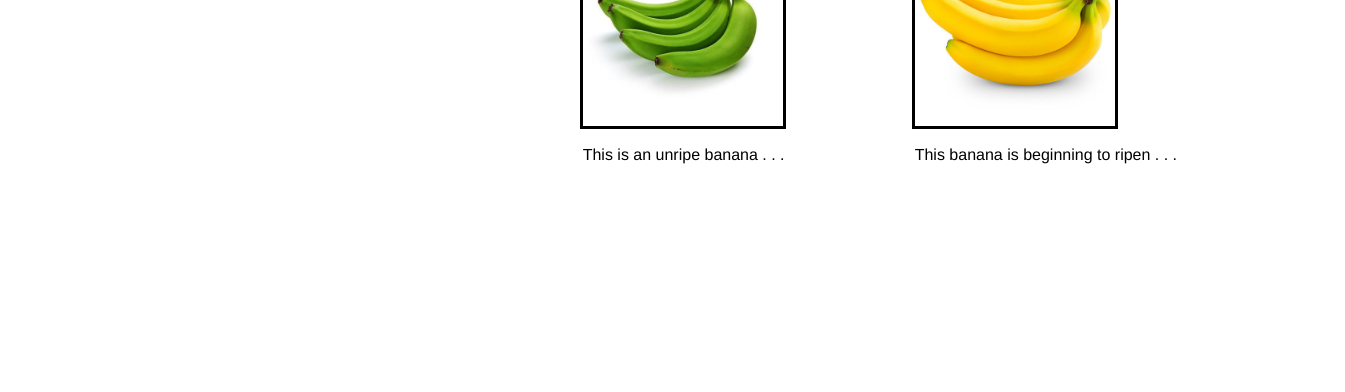
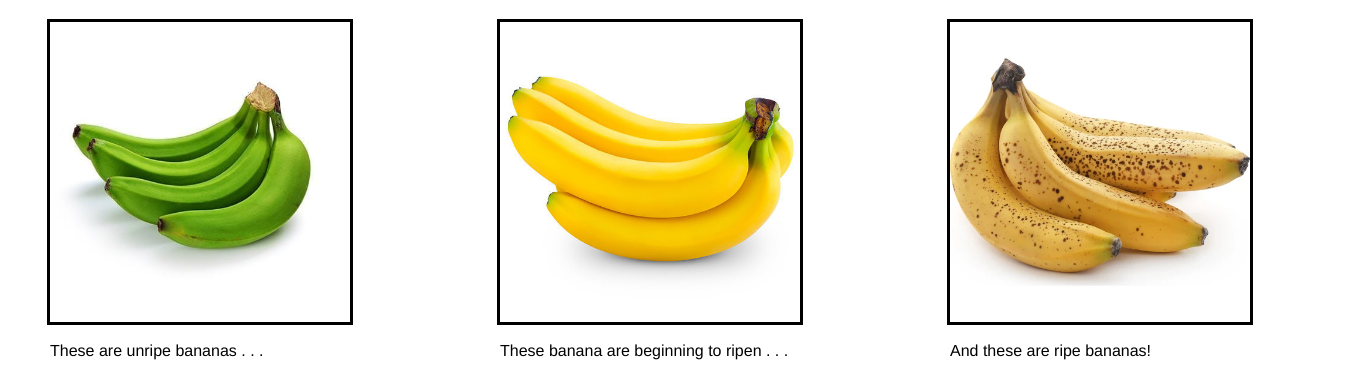
Before and after one commit to AlexAsciutto/landing-page, a plain HTML site: page index.html in a window 1280 px wide. Shown: the part 591-983 px from the top of the page, 1345 px wide, since content can reach past the window. Before the commit the page ends 800 px from the top, so only its background shows below. Drawn offline with Linux system fonts and the light colour scheme.

Commit message:
Create information container

```diff
--- a/index.html
+++ b/index.html
@@ -16,9 +16,9 @@
             <div class="logo">Banana Kingdom</div>
             <div class="right-links">
                 <ul>
-                    <li><a href="">Home</a></li>
-                    <li><a href="">About</a></li>
-                    <li><a href="">Contact</a></li>
+                    <li class="right"><a href="">Home</a></li>
+                    <li class="right"><a href="">About</a></li>
+                    <li class="right"><a href="">Contact</a></li>
                 </ul>
             </div>
         </div>
@@ -40,11 +40,12 @@
     <!--SECOND MAJOR SECTION-->
 
     <div class="information">
+        <h1>How to tell if your bananas are ready to be eaten . . .</h1>
         <div class="container">
             <ul>
-                <li><img src="unripe.jpg" id="unripe"><p>This is an unripe banana . . .</p></li>
-                <li><img src="yellow.jpg" id="yellow"><p>This banana is beginning to ripen . . .</p></li>
-                <li>...</li>
+                <li class="img"><img src="unripe.jpg" id="unripe"><p>These are unripe bananas . . .</p></li>
+                <li class="img"><img src="yellow.jpg" id="yellow"><p>These banana are beginning to ripen . . .</p></li>
+                <li class="img"><img src="ripe.jpg" id="ripe"><p>And these are ripe bananas!</p></li>
             </ul>
         </div>
     </div>
--- a/style.css
+++ b/style.css
@@ -47,10 +47,6 @@ a {
 
 }
 
-li {
-    padding-left: 32px;
-}
-
 html, body {
   margin: 0;
   padding: 0;
@@ -82,16 +78,25 @@ button {
     background-color: rgb(236, 200, 20);
 }
 
-/*third section*/
-
-.information, .container {
-    display:flex;
-    flex-direction:row;
-    justify-content: flex-start;
-    flex:1;
+li.right {
+    margin-left:32px;
 }
 
-#unripe, #yellow {
-    width:200px;
-    height:auto;
+/*third section*/
+.information {
+    display:flex;
+    align-items:center;
+    justify-content: space-between;
+    flex-direction:column;
+    margin-top: 16px;
 }
+
+#unripe, #yellow, #ripe {
+    width: 300px;
+    height: auto;
+}
+
+li.img {
+    margin-left:75px;
+    margin-right: 75px;
+}
```
